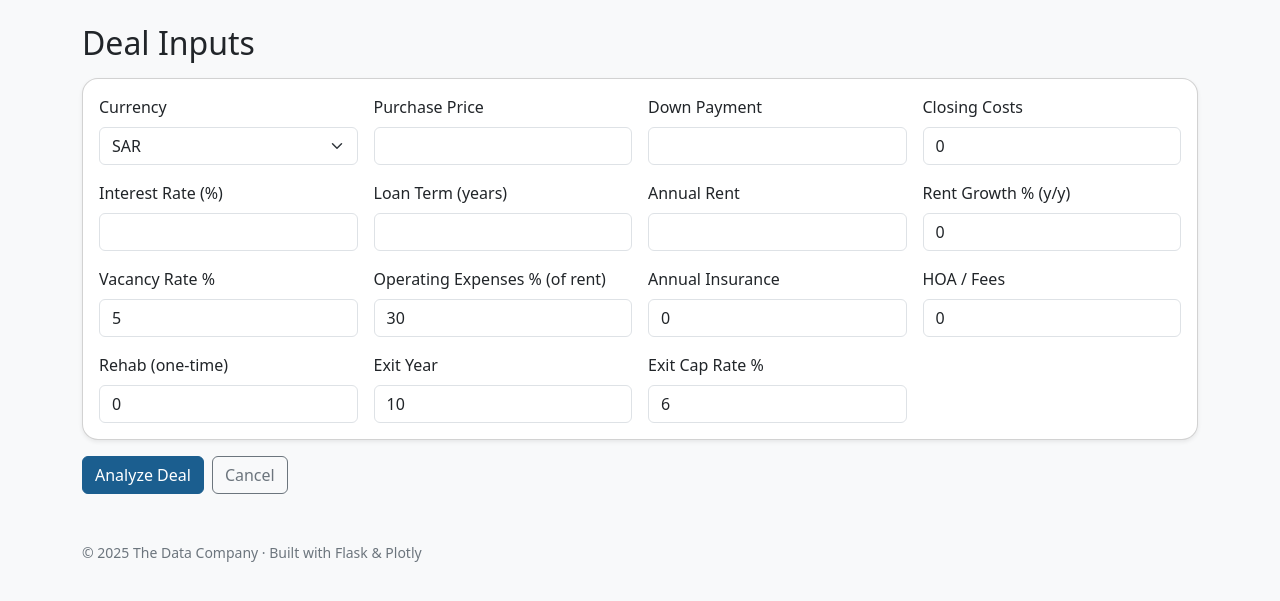
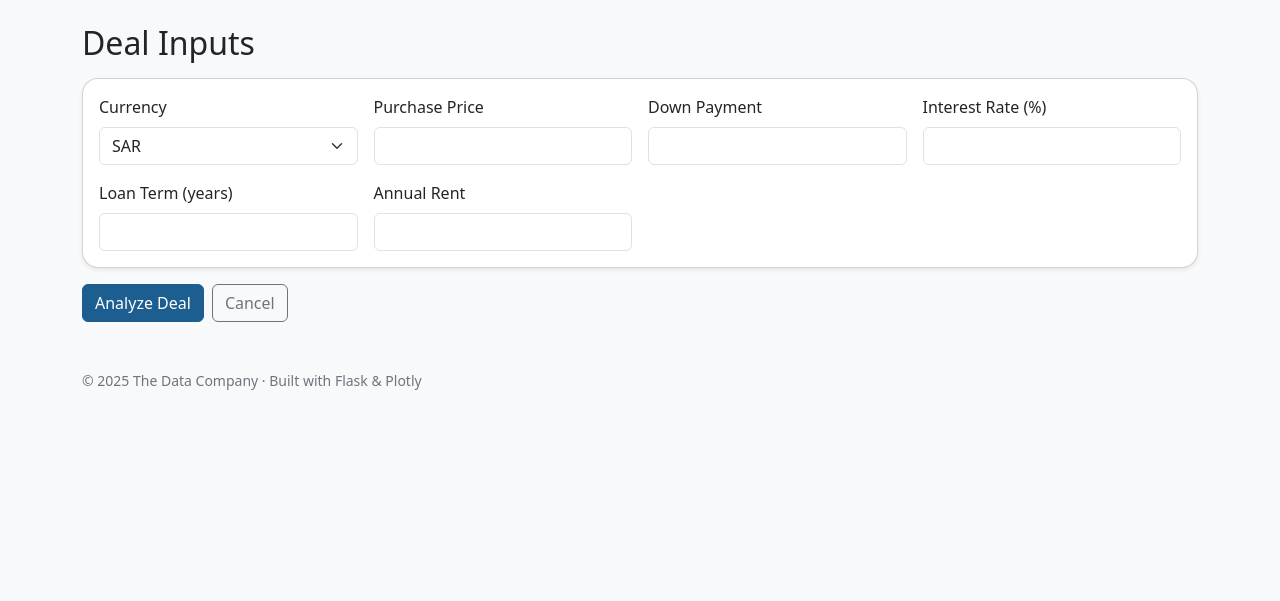
Before and after one commit to a-a-alharbi/RealEstateAnalyzer, a Flask app: page /analyzer in a window 1280 px wide. Shown: the part 57-658 px from the top of the page. Run offline with Flask 3, Linux system fonts and the light colour scheme; some libraries are stand-ins or nearby versions.

Commit message:
refactor: simplify inputs and restore KPIs

```diff
--- a/flask_app.py
+++ b/flask_app.py
@@ -80,8 +80,10 @@ def _compute_with_repo(payload: Dict[str, Any]) -> Tuple[Dict[str, Any], List[Di
     rents = [annual_rent * ((1 + rent_g) ** (y - 1)) for y in years]
     expenses = [r * opex_pct + insurance + hoa for r in rents]
     cashflows = [r - e - debt_service for r, e in zip(rents, expenses)]
+    monthly_cf = (sum(cashflows) / len(cashflows) / 12) if cashflows else 0.0
     metrics = {
-        "monthly_cash_flow": (sum(cashflows) / len(cashflows) / 12) if cashflows else 0.0,
+        "monthly_cash_flow": monthly_cf,
+        "annual_cash_flow": monthly_cf * 12,
         "cash_on_cash": 0.12,
         "irr": 0.11,
         "cap_rate": 0.065,
@@ -123,21 +125,15 @@ def dashboard():
         currency=form.get("currency", "SAR"),
         purchase_price=_to_float(form.get("purchase_price")),
         down_payment=_to_float(form.get("down_payment")),
-        closing_costs=_to_float(form.get("closing_costs")),
         interest_rate=_to_float(form.get("interest_rate")) / 100.0,
         loan_years=int(_to_float(form.get("loan_years"), 0)) or 0,
         annual_rent=_to_float(form.get("annual_rent")),
-        rent_growth=_to_float(form.get("rent_growth")) / 100.0,
-        vacancy_rate=_to_float(form.get("vacancy_rate")) / 100.0,
-        opex_percent=_to_float(form.get("opex_percent")) / 100.0,
-        insurance=_to_float(form.get("insurance")),
-        hoa=_to_float(form.get("hoa")),
-        rehab_cost=_to_float(form.get("rehab_cost")),
-        exit_year=int(_to_float(form.get("exit_year"), 10)) or 10,
-        exit_cap_rate=_to_float(form.get("exit_cap_rate")) / 100.0,
+        exit_year=10,
     )
 
     metrics, yearly = _compute_with_repo(payload)
+    if "annual_cash_flow" not in metrics and "monthly_cash_flow" in metrics:
+        metrics["annual_cash_flow"] = metrics["monthly_cash_flow"] * 12
 
     years = [row.get("year") for row in yearly]
     rents = [float(row.get("rent", 0)) for row in yearly]
--- a/templates/analyzer_form.html
+++ b/templates/analyzer_form.html
@@ -26,11 +26,6 @@
           <input type="number" class="form-control" name="down_payment" required>
         </div>
         <div class="col-md-3">
-          <label class="form-label">Closing Costs</label>
-          <input type="number" class="form-control" name="closing_costs" value="0">
-        </div>
-
-        <div class="col-md-3">
           <label class="form-label">Interest Rate (%)</label>
           <input type="number" step="0.01" class="form-control" name="interest_rate" required>
         </div>
@@ -42,41 +37,6 @@
           <label class="form-label">Annual Rent</label>
           <input type="number" class="form-control" name="annual_rent" required>
         </div>
-        <div class="col-md-3">
-          <label class="form-label">Rent Growth % (y/y)</label>
-          <input type="number" step="0.1" class="form-control" name="rent_growth" value="0">
-        </div>
-
-        <div class="col-md-3">
-          <label class="form-label">Vacancy Rate %</label>
-          <input type="number" step="0.1" class="form-control" name="vacancy_rate" value="5">
-        </div>
-        <div class="col-md-3">
-          <label class="form-label">Operating Expenses % (of rent)</label>
-          <input type="number" step="0.1" class="form-control" name="opex_percent" value="30">
-        </div>
-        <div class="col-md-3">
-          <label class="form-label">Annual Insurance</label>
-          <input type="number" class="form-control" name="insurance" value="0">
-        </div>
-        <div class="col-md-3">
-          <label class="form-label">HOA / Fees</label>
-          <input type="number" class="form-control" name="hoa" value="0">
-        </div>
-
-        <div class="col-md-3">
-          <label class="form-label">Rehab (one-time)</label>
-          <input type="number" class="form-control" name="rehab_cost" value="0">
-        </div>
-        <div class="col-md-3">
-          <label class="form-label">Exit Year</label>
-          <input type="number" class="form-control" name="exit_year" value="10">
-        </div>
-        <div class="col-md-3">
-          <label class="form-label">Exit Cap Rate %</label>
-          <input type="number" step="0.1" class="form-control" name="exit_cap_rate" value="6">
-        </div>
-
       </div>
     </div>
   </div>
```
Also changed, not shown: templates/dashboard.html (+10 -3 lines).
